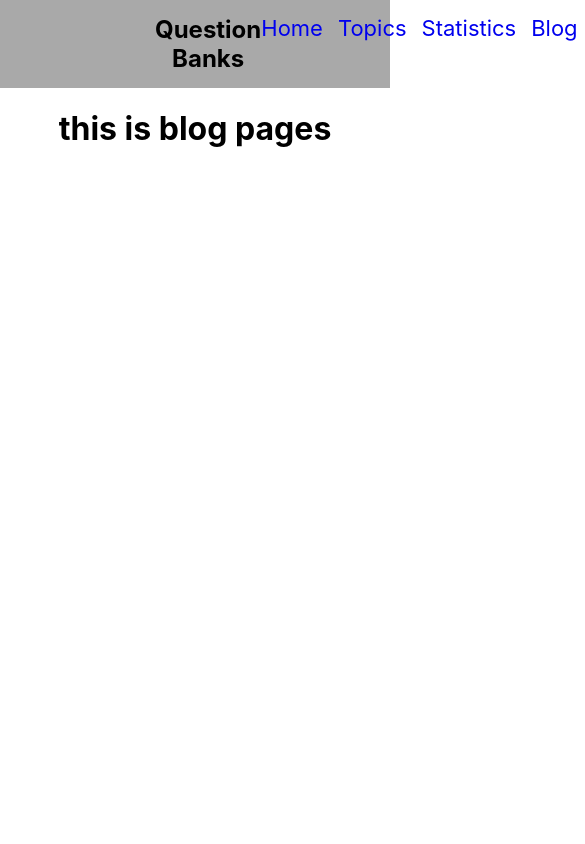
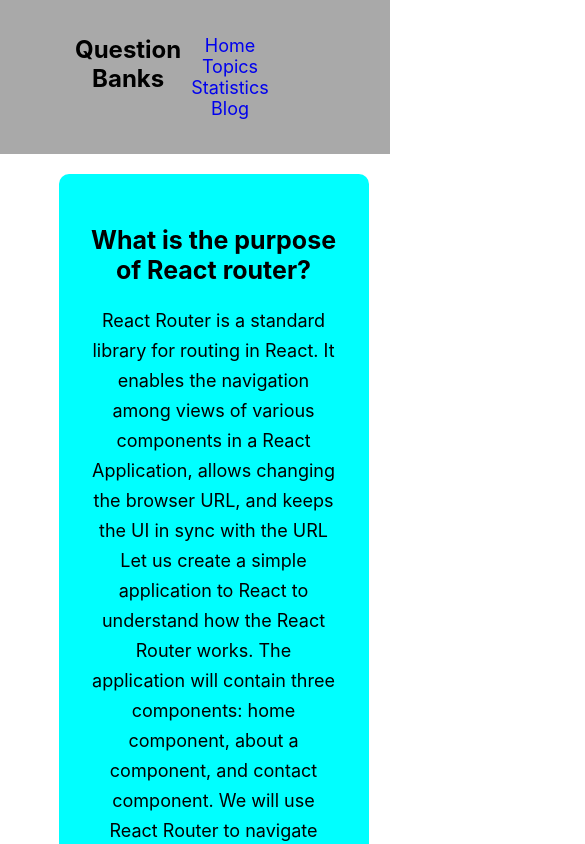
Before and after one commit to Aminulhoque01/Quize-banks, a React (Create React App) app: page /blog in a window 390 px wide. Shown: the top 844 px of the page, 585 px wide, since content can reach past the window. Built offline with nearby package versions, Linux system fonts and the light colour scheme.

Commit message:
six commit

```diff
--- a/package.json
+++ b/package.json
@@ -11,6 +11,7 @@
     "react-icons": "^4.4.0",
     "react-router-dom": "^6.4.2",
     "react-scripts": "5.0.1",
+    "react-toastify": "^9.0.8",
     "web-vitals": "^2.1.4"
   },
   "scripts": {
--- a/src/components/Blog/Blog.css
+++ b/src/components/Blog/Blog.css
@@ -0,0 +1,35 @@
+.blog-container{
+    width: 70%;
+    margin: auto;
+    margin-top: 20px;
+
+}
+
+.blog-question1{
+    width: 600px;
+    margin: auto;
+    background-color: aqua;
+    padding: 30px;
+    border-radius: 10px;
+    margin-top: 20px;
+}
+
+.blog-question1 h2{
+    font-size: 25px;
+}
+.blog-question1 p{
+    line-height: 30px;
+    font-size: 18px;
+
+}
+
+@media only screen and (max-width:600px) {
+    .blog-question1{
+        width: 250px;
+        margin: auto;
+        background-color: aqua;
+        padding: 30px;
+        border-radius: 10px;
+        margin-top: 20px;
+    }
+}
--- a/src/components/Blog/Blog.js
+++ b/src/components/Blog/Blog.js
@@ -1,11 +1,34 @@
 import React from 'react';
+import './Blog.css'
 
 const Blog = () => {
     return (
-        <div>
-            <h1>this is blog pages
+        <div className='blog-container'>
+            <div className='blog-question1'>
+                <h2>What is the purpose of React router? </h2>
+                <p>React Router is a standard library for routing in React. It enables the navigation among views of various components in a React Application, allows changing the browser URL, and keeps the UI in sync with the URL
+                Let us create a simple application to React to understand how the React Router works. The application will contain three components: home component, about a component, and contact component. We will use React Router to navigate between these components.
 
-            </h1>
+                Setting up the React Application: Create a React application using create-react-app and lets call it geeks.
+                </p>
+
+            </div>
+
+            <div className='blog-question1'>
+                <h2>how does context API works?</h2>
+                <p>The React Context API is a way for a React app to effectively produce global variables that can be passed around. This is the alternative to "prop drilling" or moving props from grandparent to child to parent, and so on. Context is also touted as an easier, lighter approach to state management using Redux.
+
+                </p>
+            </div>
+
+            <div className='blog-question1'>
+                <h2>what is useRef hook in react js?</h2>
+                <p>The useRef hook is the new addition in React 16.8. Before proceeding to this article there is a prerequisite to know about the ref in react.
+                The useRef is a hook that allows to directly create a reference to the DOM element in the functional component.
+                The useRef returns a mutable ref object. This object has a property called .current. The value is persisted in the refContainer.current property. These values are accessed from the current property of the returned object. The .current property could be initialised to the passed argument initialValue e.g. useRef(initialValue). The object can persist a value for a full lifetime of the component.
+
+                </p>
+            </div>
         </div>
     );
 };
--- a/src/components/Detail/Detail.css
+++ b/src/components/Detail/Detail.css
@@ -0,0 +1,4 @@
+.detail-container{
+    width: 80%;
+    margin: auto;
+}
--- a/src/components/Detail/Detail.js
+++ b/src/components/Detail/Detail.js
@@ -1,19 +1,31 @@
 import React from 'react';
 import { useLoaderData } from 'react-router-dom';
+import { ToastContainer, toast } from 'react-toastify';
 import Question from '../Question/Question';
+import './Detail.css'
 
 const Detail = () => {
     const{data} = useLoaderData();
 
     // const {id}=questions;
     // console.log(questions)
+
+
     return (
-        <div>
+        <div className='detail-container'>
            <h1>{data.name} Question</h1>
 
            {
-            data.questions.map(dataquestion=><Question key={dataquestion.id} dataquestion={dataquestion}></Question>)
+            data.questions.map(dataquestion=><Question
+                key={dataquestion.id}
+                dataquestion={dataquestion}
+                // showToastMessage={showToastMessage}
+                >
+
+                 </Question>)
            }
+
+
         </div>
     );
 };
--- a/src/components/Header/Header.css
+++ b/src/components/Header/Header.css
@@ -23,3 +23,18 @@
     text-align: center;
     padding-top:10%;
 }
+
+@media only screen and (max-width:600px) {
+    .heder-title{
+
+        font-weight: bold;
+        color: aqua;
+        padding:100px;
+
+        font-size:2em;
+
+
+        text-align: center;
+        padding-top:30%;
+    }
+}
--- a/src/components/Nave/Nave.css
+++ b/src/components/Nave/Nave.css
@@ -23,3 +23,40 @@
     margin-right:15px;
 
 }
+.nave-rout a li{
+    list-style: none;
+    display: inline-block;
+}
+
+
+@media only screen and (max-width:600px) {
+    .nave-container{
+
+        /* display: grid;
+        grid-template-columns: 1rf 1fr; */
+
+        background-color: darkgrey;
+        padding: 35px;
+        margin-bottom: 0px;
+    }
+
+    .nave-title{
+        margin-left: 40px;
+    }
+
+    .nave-rout{
+        margin-left:10px;
+
+    }
+    .nave-rout a{
+        text-decoration: none;
+        font-size: 18px;
+        margin-right:10px;
+
+    }
+
+    .nave-rout a li{
+        list-style: none;
+
+    }
+}
--- a/src/components/Nave/Nave.js
+++ b/src/components/Nave/Nave.js
@@ -10,10 +10,10 @@
                 <h1>Question Banks</h1>
             </div>
             <div className='nave-rout'>
-                <Link to='/'>Home</Link>
-                <Link to='/topics'>Topics</Link>
-                <Link to='/statistics'>Statistics</Link>
-                <Link to='/blog'>Blog</Link>
+                <Link to='/'><li>Home</li></Link>
+                <Link to='/topics'><li>Topics</li></Link>
+                <Link to='/statistics'><li>Statistics</li></Link>
+                <Link to='/blog'><li>Blog</li></Link>
             </div>
         </nav>
     );
--- a/src/components/Question/Question.js
+++ b/src/components/Question/Question.js
@@ -1,11 +1,41 @@
 import React from 'react';
+import {FaEye} from 'react-icons/fa';
+import { ToastContainer, toast } from 'react-toastify';
+import './Qustion.css'
 
 const Question = ({dataquestion}) => {
-    console.log(dataquestion)
-    const {id, question, correctAnswer}=dataquestion;
+    // console.log(dataquestion)
+    const { question, correctAnswer, options,}=dataquestion;
+
+    const showToastMessage = (dataquestion) => {
+        const creetAnswer= options.find(op=>op.dataquestion === dataquestion.correctAnswer)
+
+        if(creetAnswer){
+            toast.success('Success Notification !', {
+            });
+        }else{
+
+        }
+
+    };
+
+
+
     return (
-        <div>
-            <h2>{question}</h2>
+        <div className='question-container'>
+            <h3 className='question-title'>quiz: {question}</h3>
+
+            <p onClick={()=>alert(correctAnswer)} className='eye-icon'><FaEye /></p>
+           <div className='op-con' >
+            {
+                options.map(options=>
+                    <span className='options'>
+                       <p onClick={()=>showToastMessage(dataquestion.correctAnswer)}><div className='gero' ><ToastContainer />
+                       </div>{options}</p>
+                    </span>)
+            }
+           </div>
+
         </div>
     );
 };
--- a/src/components/Question/Qustion.css
+++ b/src/components/Question/Qustion.css
@@ -0,0 +1,73 @@
+/* .question-container{
+
+    width: 80%;
+    margin: auto;
+
+} */
+.question-title{
+    font-size: 25px;
+    color: blueviolet;
+    /* width: 600px;
+    margin: auto; */
+}
+
+.options p{
+   font-size: 18px;
+
+   border: 1px solid black;
+   margin-left: 20px;
+   padding:30px;
+   border-radius: 10px;
+   display: flex;
+   align-items: center;
+   background-color: rgba(221, 221, 221, 0.391);
+   /* color:white; */
+   font-weight: 400;
+
+
+}
+.options p:hover{
+    background-color: rgba(62, 62, 157, 0.769);
+    color: aliceblue;
+    cursor: pointer;
+}
+
+.gero{
+    border: 1px solid black;
+    width:20px;
+    height: 20px;
+    border-radius: 50%;
+    margin-right: 10px;
+}
+.op-con{
+    display: grid;
+
+    grid-template-columns: repeat(2,1fr);
+    width: 600px;
+    margin: auto;
+
+
+
+}
+.eye-icon{
+    margin-left: 600px;
+}
+
+@media only screen and (max-width:600px) {
+    .op-con{
+        display: grid;
+
+        grid-template-columns: repeat(1,1fr);
+
+
+    }
+
+
+    .question-title{
+        font-size: 25px;
+        color: blueviolet;
+        width: 600px;
+        margin: auto;
+    }
+
+}
```
Also changed, not shown: 1 other file (tests, documents, lock files or other folders).
